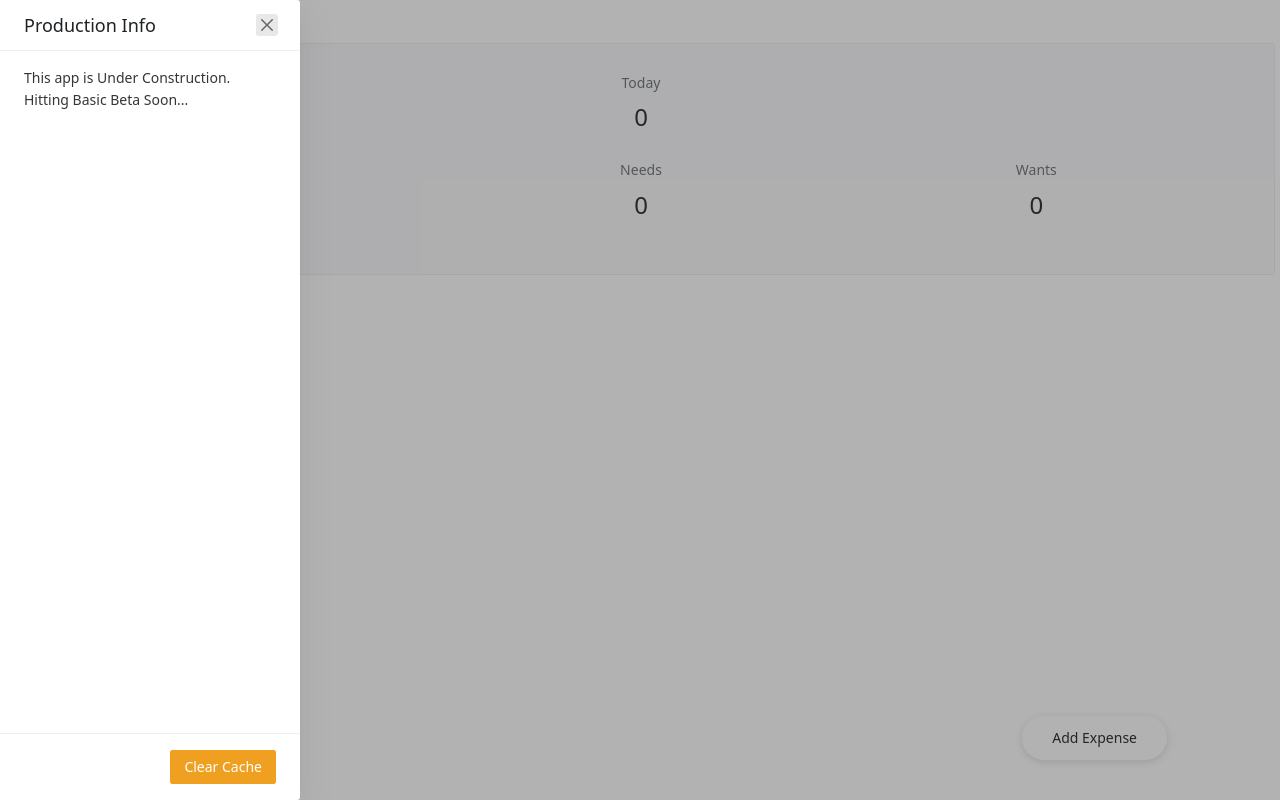
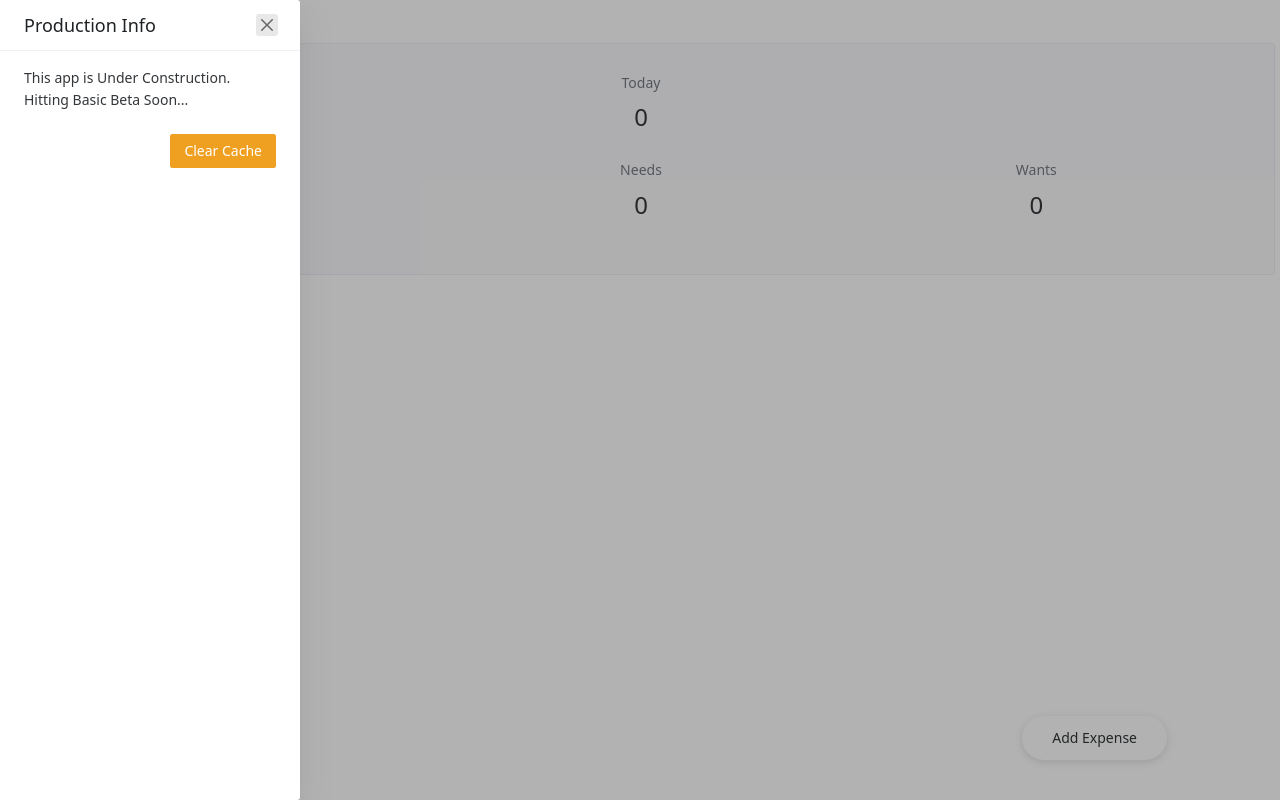
Before and after one commit to devpartap/MoneyTracker, a Vue app: page / in a window 1280 px wide. Both pictures are taken after a click on the element 24 px from the left and 32 px from the top of the page. Built offline with nearby package versions, Linux system fonts and the light colour scheme; some icons are missing.

Commit message:
MoneyTracker(β) v1.1

```diff
--- a/src/pages/main.vue
+++ b/src/pages/main.vue
@@ -5,12 +5,12 @@
     <n-drawer v-model:show="active" :width="300" placement="left" >
       <n-drawer-content title="Production Info" closable>
         This app is Under Construction. Hitting Basic Beta Soon...
-
-        <template #footer>
+        <br><br>
+        <div style="float: right;">
           <n-button type="warning" @click="clearCache">
             Clear Cache
           </n-button>
-        </template>
+        </div>
       </n-drawer-content>
     </n-drawer>
 
@@ -93,6 +93,8 @@
     const reload_cards = ref(0)
 
     const date = new Date();
+    // date.setDate(date.getDate() + 1)
+    // console.log(date.getDate())
 
     let tmp_data_val = {
     name:"",
--- a/src/pages/spendHistory.vue
+++ b/src/pages/spendHistory.vue
@@ -160,7 +160,6 @@ function getDataHistory(retieveLimit){
                     }
                     else
                     {
-                        console.log(`${date.getDate()}-${date.getMonth() +1}-${date.getFullYear()}`)
                         if($data.needs[listcount[1][0] - 1 -i].track[listcount[1][listcount[1][0] - i] - 1].bdate == `${date.getDate()}-${date.getMonth() +1}-${date.getFullYear()}`)
                         {
                             listData.push(
@@ -264,11 +263,6 @@ function getDataHistory(retieveLimit){
 
         if((q_req) && (q_nd) && (q_wt)) {isempty = true; console.log('out of gas');break;}
         date.setDate(date.getDate() - 1);
-        // if(`${date.getDate()}-${date.getMonth() +1}-${date.getFullYear()}` == "14-10-2023")
-        // {
-        //     debugger;
-        // }
-        // console.log(listData)
     }
 
 
```
Also changed, not shown: 1 other file (tests, documents, lock files or other folders).
